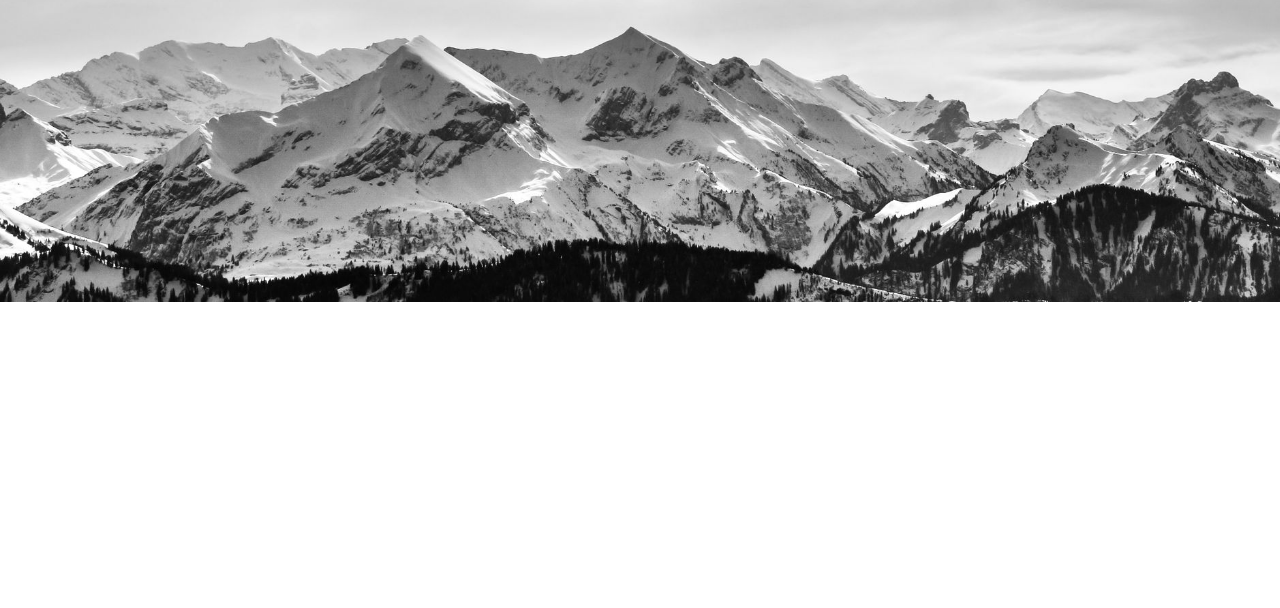
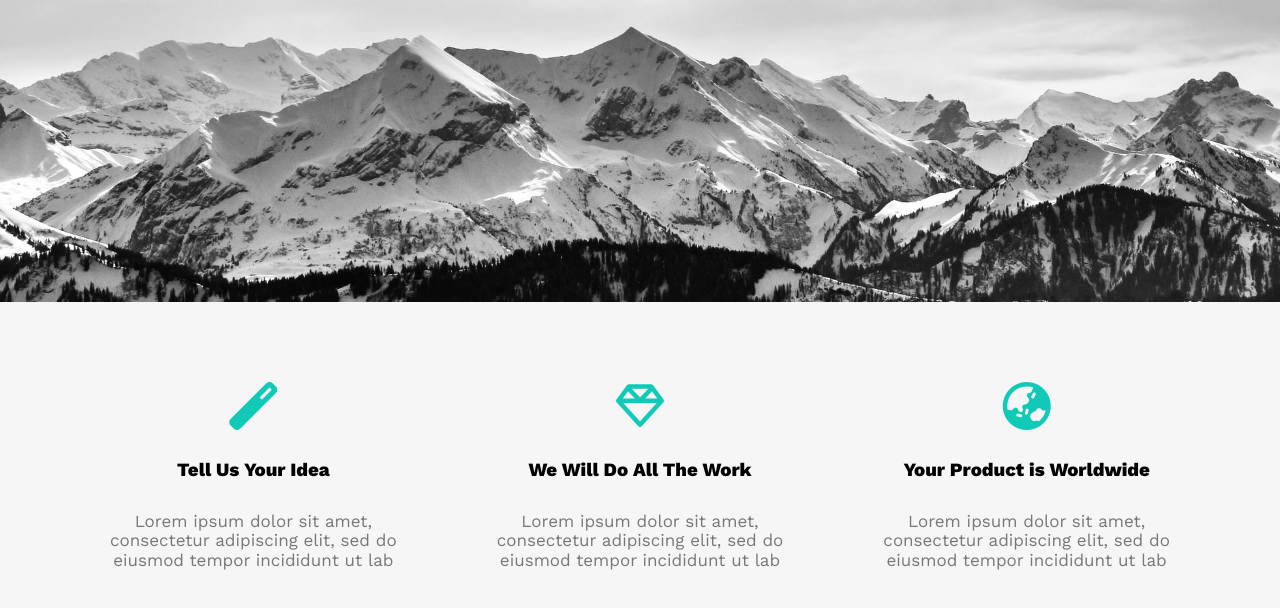
Before and after one commit to elmegharbel-3/elzero_pr_1, a plain HTML site: page index.html in a window 1280 px wide. Shown: the part 498-1106 px from the top of the page. Before the commit the page ends 800 px from the top, so only its background shows below. Drawn offline with nearby package versions, Linux system fonts and the light colour scheme.

Commit message:
features added

```diff
--- a/css/leon.css
+++ b/css/leon.css
@@ -168,3 +168,31 @@ header .links ul li a:hover{
     line-height: 1.8;
 }
 /* End Landing Section */
+/* Start Features */
+.features {
+    padding: 60px 0 60px 0;
+    background-color: #f6f6f6;
+}
+.features .container {
+    display: grid;
+    grid-template-columns: repeat(auto-fill, minmax(300px , 1fr));
+    grid-gap: 20px;
+}
+.features .feat {
+    padding: 20px;
+    text-align: center;
+}
+.features .feat i {
+    color: var(--main-color);
+}
+.features .feat h3 {
+    font-weight: 800;
+    margin: 30px 0;
+}
+.features .feat p {
+    line-height: 1,8;
+    color: #777;
+    font-size: 17px;
+}
+
+/* End Features */
--- a/index.html
+++ b/index.html
@@ -47,5 +47,26 @@
         </div>
     </div>
 <!-- End Landing Section -->
+<!-- Start Features -->
+    <div class="features">
+        <div class="container">
+            <div class="feat">
+                <i class="fas fa-magic fa-3x"></i>
+                <h3>Tell Us Your Idea</h3>
+                <p>Lorem ipsum dolor sit amet, consectetur adipiscing elit, sed do eiusmod tempor incididunt ut lab</p>
+            </div>
+            <div class="feat">
+                <i class="far fa-gem fa-3x"></i>
+                <h3>We Will Do All The Work</h3>
+                <p>Lorem ipsum dolor sit amet, consectetur adipiscing elit, sed do eiusmod tempor incididunt ut lab</p>
+            </div>
+            <div class="feat">
+                <i class="fas fa-globe-asia fa-3x"></i>
+                <h3>Your Product is Worldwide</h3>
+                <p>Lorem ipsum dolor sit amet, consectetur adipiscing elit, sed do eiusmod tempor incididunt ut lab</p>
+            </div>
+        </div>
+    </div>
+<!-- End Features -->
 </body>
 </html>
```
